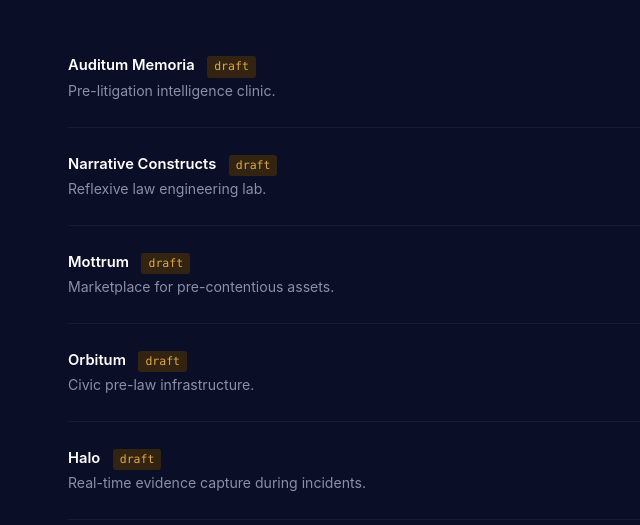
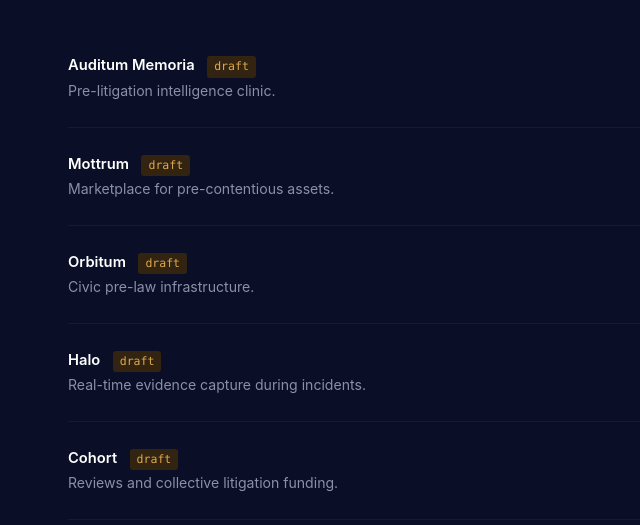
Before and after one commit to domainController/narrative-constructs-website, a plain HTML site: page index.html in a window 1280 px wide. Shown: the part 232-757 px from the top of the page, without its empty margins (206-846 px from the left). Drawn offline with Linux system fonts and the light colour scheme.

Commit message:
Deleting Narrative Constructs entry from the index

```diff
--- a/index.html
+++ b/index.html
@@ -26,11 +26,6 @@
     <div class="branch">
       <a class="branch-title" href="auditum-memoria.html">Auditum Memoria</a> <span class="status-tag status-draft">draft</span>
       <div class="branch-desc">Pre-litigation intelligence clinic.</div>
-    </div>
-
-    <div class="branch">
-      <a class="branch-title" href="welcome.html">Narrative Constructs</a> <span class="status-tag status-draft">draft</span>
-      <div class="branch-desc">Reflexive law engineering lab.</div>
     </div>
 
     <div class="branch">
```
